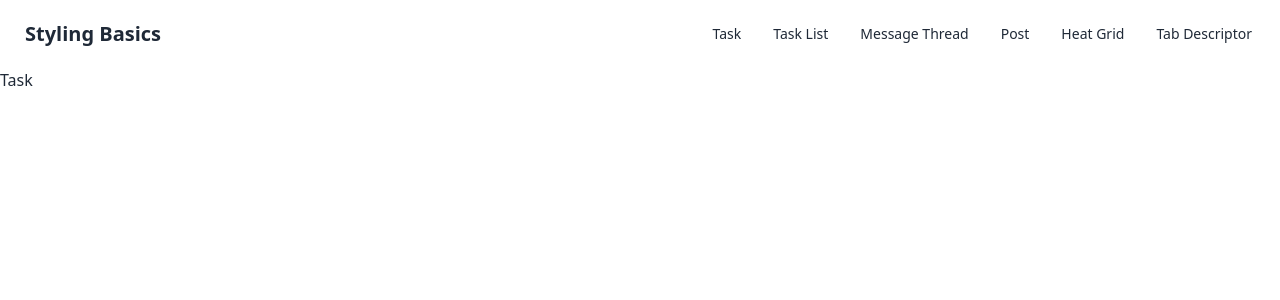
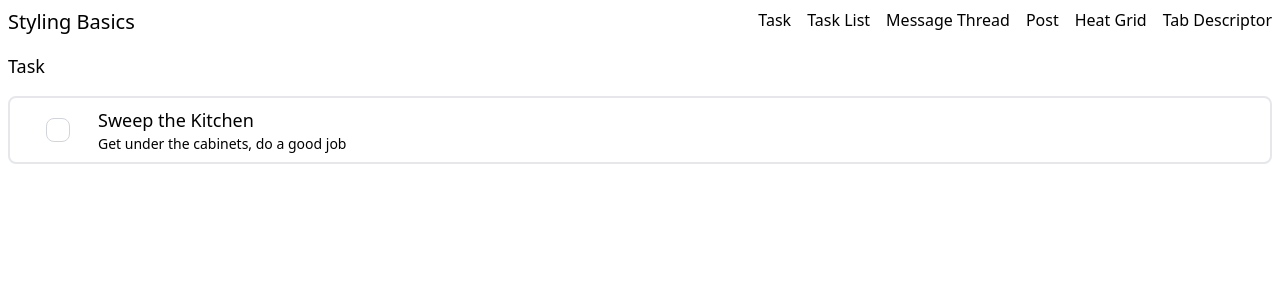
Before and after one commit to danielgavidia/styling-basics, a React (Vite) app in the folder front-end/: page /task in a window 1280 px wide. Shown: the top 300 px of the page. Built offline with nearby package versions, Linux system fonts and the light colour scheme.

Commit message:
Added basic functionality for Task

```diff
--- a/front-end/package.json
+++ b/front-end/package.json
@@ -17,6 +17,7 @@
   },
   "devDependencies": {
     "@eslint/js": "^9.9.0",
+    "@tailwindcss/forms": "^0.5.9",
     "@types/react": "^18.3.3",
     "@types/react-dom": "^18.3.0",
     "@vitejs/plugin-react": "^4.3.1",
--- a/front-end/src/routes/Root.tsx
+++ b/front-end/src/routes/Root.tsx
@@ -11,15 +11,15 @@ const Root = () => {
     ];
     return (
         <>
-            <div className="navbar sticky top-0 z-50">
-                <div className="flex-1">
-                    <a className="btn btn-ghost text-xl">Styling Basics</a>
+            <div className="flex sticky top-0 z-50 justify-between">
+                <div className="flex">
+                    <a className="text-xl p-2">Styling Basics</a>
                 </div>
                 <div className="flex-none">
-                    <ul className="menu menu-horizontal px-1">
+                    <ul className="flex">
                         {arr.map((x, id) => {
                             return (
-                                <li key={id}>
+                                <li key={id} className="p-2">
                                     <a href={x.path}>{x.name}</a>
                                 </li>
                             );
--- a/front-end/src/routes/Task.tsx
+++ b/front-end/src/routes/Task.tsx
@@ -1,7 +1,80 @@
+import { useState } from "react";
+
+interface iTaskIndividual {
+    title: string;
+    description: string;
+    completion: boolean;
+    handleSetTaskComplete: () => void;
+}
+
+const data = [
+    {
+        title: "Sweep the Kitchen",
+        description: "Get under the cabinets, do a good job",
+    },
+];
+
+const TaskIndividual: React.FC<iTaskIndividual> = ({
+    title,
+    description,
+    completion,
+    handleSetTaskComplete,
+}) => {
+    const checkboxFalse = "w-6 h-6 border-gray-300 rounded-lg";
+    const checkboxTrue = "w-6 h-6 border-gray-300 rounded-lg bg-green-700";
+    const taskFalse = "flex flex-row border-2 border-gray rounded-lg p-2";
+    const taskTrue =
+        "flex flex-row border-2 border-gray rounded-lg p-2 bg-green-100";
+
+    return (
+        <div className="p-2">
+            <div className={completion ? taskTrue : taskFalse}>
+                <div className="w-20 flex justify-center items-center">
+                    <input
+                        type="checkbox"
+                        className={completion ? checkboxTrue : checkboxFalse}
+                        // checked={completion}
+                        onChange={() => handleSetTaskComplete()}
+                    />
+                </div>
+                <div className="basis-5/6">
+                    <div className="text-lg font-medium text-black">
+                        {title}
+                    </div>
+                    <div className="text-sm font-light">{description}</div>
+                </div>
+            </div>
+        </div>
+    );
+};
+
 const Task = () => {
+    const [taskComplete, setTaskComplete] = useState<boolean>(false);
+
+    const handleSetTaskComplete = () => {
+        setTaskComplete(true);
+    };
+
+    console.log(taskComplete);
+
     return (
-        <div id="task">
-            <div className="bg-white">Task</div>
+        <div id="task" className="">
+            <div className="bg-white">
+                <div className="text-lg text-black p-2">Task</div>
+                <div>
+                    {data.map((x, id) => {
+                        return (
+                            <TaskIndividual
+                                key={id}
+                                title={x.title}
+                                description={x.description}
+                                completion={taskComplete}
+                                handleSetTaskComplete={handleSetTaskComplete}
+                            />
+                        );
+                    })}
+                </div>
+            </div>
         </div>
     );
 };
--- a/front-end/tailwind.config.js
+++ b/front-end/tailwind.config.js
@@ -4,5 +4,6 @@ export default {
     theme: {
         extend: {},
     },
-    plugins: [require("daisyui")],
+    plugins: [require("@tailwindcss/forms")],
+    // plugins: [require("@tailwindcss/forms"), require("daisyui")],
 };
```
Also changed, not shown: 1 other file (tests, documents, lock files or other folders).
